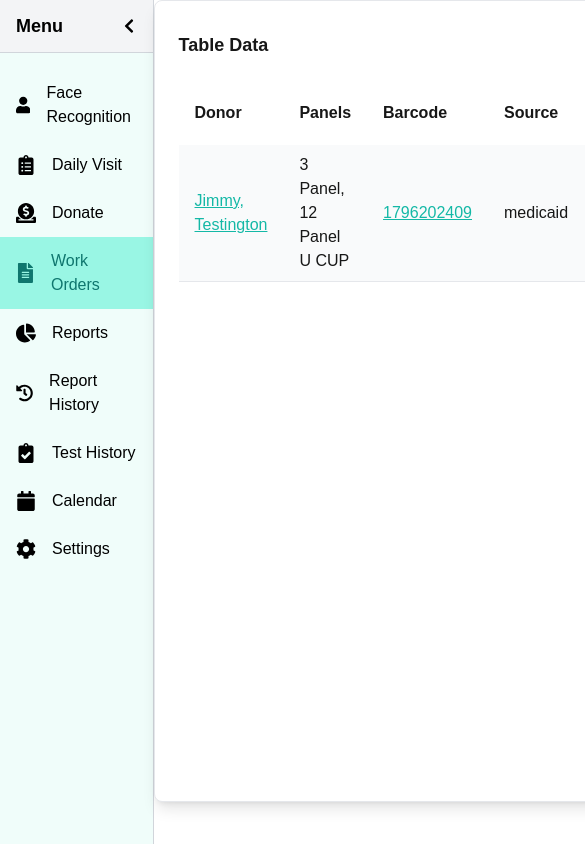
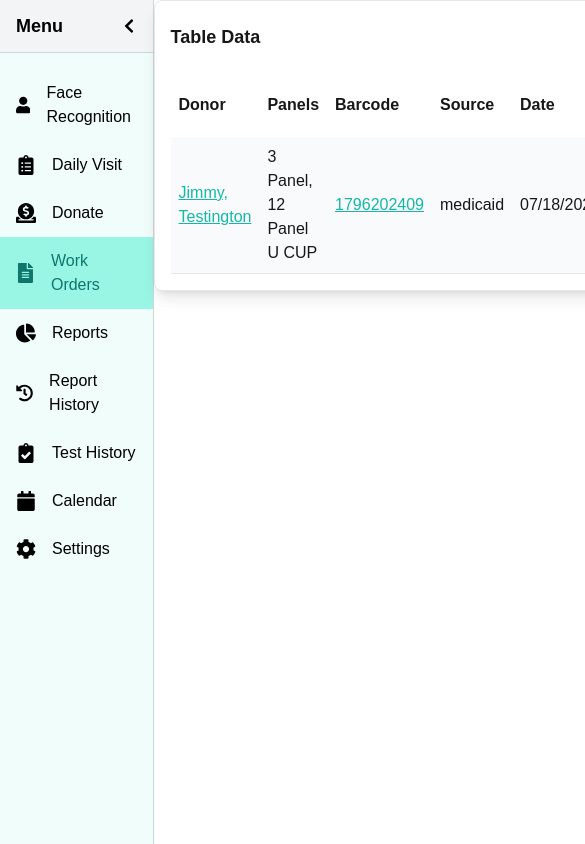
Before and after one commit to Abhisek753/Data-Gain-Project, a Next.js app: page /pages/work-orders in a window 390 px wide. Shown: the top 844 px of the page, 585 px wide, since content can reach past the window. Built offline with nearby package versions, Linux system fonts and the light colour scheme.

Commit message:
table reponsive

```diff
--- a/app/components/Table.tsx
+++ b/app/components/Table.tsx
@@ -1,10 +1,10 @@
 "use client";
-import React, { useState } from 'react';
-import { FaEllipsisV } from 'react-icons/fa';
-import { useDispatch, useSelector } from 'react-redux';
-import { RootState, AppDispatch } from '../redux/store';
-import { addRow, removeRow, updateRow } from '../redux/tableSlice';
-import Modal from './Modal';
+import React, { useState } from "react";
+import { FaEllipsisV } from "react-icons/fa";
+import { useDispatch, useSelector } from "react-redux";
+import { RootState, AppDispatch } from "../redux/store";
+import { addRow, removeRow, updateRow } from "../redux/tableSlice";
+import Modal from "./Modal";
 
 const Table = () => {
   const dispatch = useDispatch<AppDispatch>();
@@ -16,26 +16,26 @@ const Table = () => {
   const [openDropdownIndex, setOpenDropdownIndex] = useState<number | null>(null);
 
   const [formData, setFormData] = useState({
-    donor: '',
-    panels: '',
-    barcode: '',
-    source: '',
-    date: '',
-    amount: '',
-    observedBy: '',
-    status: '',
+    donor: "",
+    panels: "",
+    barcode: "",
+    source: "",
+    date: "",
+    amount: "",
+    observedBy: "",
+    status: "",
   });
 
   const openAddModal = () => {
     setFormData({
-      donor: '',
-      panels: '',
-      barcode: '',
-      source: '',
-      date: '',
-      amount: '',
-      observedBy: '',
-      status: '',
+      donor: "",
+      panels: "",
+      barcode: "",
+      source: "",
+      date: "",
+      amount: "",
+      observedBy: "",
+      status: "",
     });
     setIsEditMode(false);
     setIsModalOpen(true);
@@ -69,7 +69,7 @@ const Table = () => {
   };
 
   return (
-    <div className="w-[98%] p-6 bg-white border rounded-lg shadow-lg relative h-[95vh]">
+    <div className="w-full md:w-[98%] p-4 md:p-6 bg-white border rounded-lg shadow-lg relative h-auto md:h-[95vh]">
       <div className="flex justify-between items-center mb-4">
         <h2 className="text-lg font-bold">Table Data</h2>
         <button onClick={openAddModal} className="px-4 py-2 bg-teal-500 text-white rounded-full">
@@ -77,46 +77,46 @@ const Table = () => {
         </button>
       </div>
       <div className="">
-        <table className="min-w-full text-left">
+        <table className="min-w-full text-left table-fixed">
           <thead>
             <tr>
-              <th className="px-4 py-2">Donor</th>
-              <th className="px-4 py-2">Panels</th>
-              <th className="px-4 py-2">Barcode</th>
-              <th className="px-4 py-2">Source</th>
-              <th className="px-4 py-2">Date</th>
-              <th className="px-4 py-2">Amount($)</th>
-              <th className="px-4 py-2">Observed By</th>
-              <th className="px-4 py-2">Status</th>
-              <th className="px-4 py-2">Action</th>
+              <th className="px-2 md:px-4 py-2">Donor</th>
+              <th className="px-2 md:px-4 py-2">Panels</th>
+              <th className="px-2 md:px-4 py-2">Barcode</th>
+              <th className="px-2 md:px-4 py-2">Source</th>
+              <th className="px-2 md:px-4 py-2">Date</th>
+              <th className="px-2 md:px-4 py-2">Amount($)</th>
+              <th className="px-2 md:px-4 py-2">Observed By</th>
+              <th className="px-2 md:px-4 py-2">Status</th>
+              <th className="px-2 md:px-4 py-2">Action</th>
             </tr>
           </thead>
           <tbody>
             {tableData.map((row, index) => (
               <tr key={index} className={`${
-                index % 2 === 0 ? 'bg-gray-50' : 'bg-white'
+                index % 2 === 0 ? "bg-gray-50" : "bg-white"
               } border-b`}>
-                <td className="px-4 py-2 text-teal-500 underline cursor-pointer">
+                <td className="px-2 md:px-4 py-2 text-teal-500 underline cursor-pointer">
                   {row.donor}
                 </td>
-                <td className="px-4 py-2">{row.panels}</td>
-                <td className="px-4 py-2 text-teal-500 underline cursor-pointer">
+                <td className="px-2 md:px-4 py-2">{row.panels}</td>
+                <td className="px-2 md:px-4 py-2 text-teal-500 underline cursor-pointer">
                   {row.barcode}
                 </td>
-                <td className="px-4 py-2">{row.source}</td>
-                <td className="px-4 py-2">{row.date}</td>
-                <td className="px-4 py-2">{row.amount}</td>
-                <td className="px-4 py-2">{row.observedBy}</td>
-                <td className="px-4 py-2">{row.status}</td>
-                <td className="px-4 py-2 relative">
+                <td className="px-2 md:px-4 py-2">{row.source}</td>
+                <td className="px-2 md:px-4 py-2">{row.date}</td>
+                <td className="px-2 md:px-4 py-2">{row.amount}</td>
+                <td className="px-2 md:px-4 py-2">{row.observedBy}</td>
+                <td className="px-2 md:px-4 py-2">{row.status}</td>
+                <td className="px-2 md:px-4 py-2 relative">
                   <button
                     className="px-3 py-1 rounded-full text-teal-500"
                     onClick={() => toggleDropdown(index)}
                   >
                     <FaEllipsisV />
                   </button>
-                  {openDropdownIndex === index && ( // Show dropdown only for the open row
-                    <div className="absolute mt-2 right-0 bg-white border rounded shadow-md z-50"> {/* Higher z-index */}
+                  {openDropdownIndex === index && (
+                    <div className="absolute mt-2 right-0 bg-white border rounded shadow-md z-50">
                       <button
                         className="block w-full text-left px-4 py-2 hover:bg-gray-100"
                         onClick={() => openEditModal(index)}
--- a/next.config.mjs
+++ b/next.config.mjs
@@ -1,4 +1,6 @@
 /** @type {import('next').NextConfig} */
-const nextConfig = {};
+const nextConfig = {
+    reactStrictMode: false,
+};
 
 export default nextConfig;
--- a/package.json
+++ b/package.json
@@ -14,6 +14,7 @@
     "next": "14.2.12",
     "react": "^18",
     "react-big-calendar": "^1.14.1",
+    "react-datepicker": "^7.3.0",
     "react-dom": "^18",
     "react-icons": "^5.3.0",
     "react-modal": "^3.16.1",
```
Also changed, not shown: 1 other file (tests, documents, lock files or other folders).
